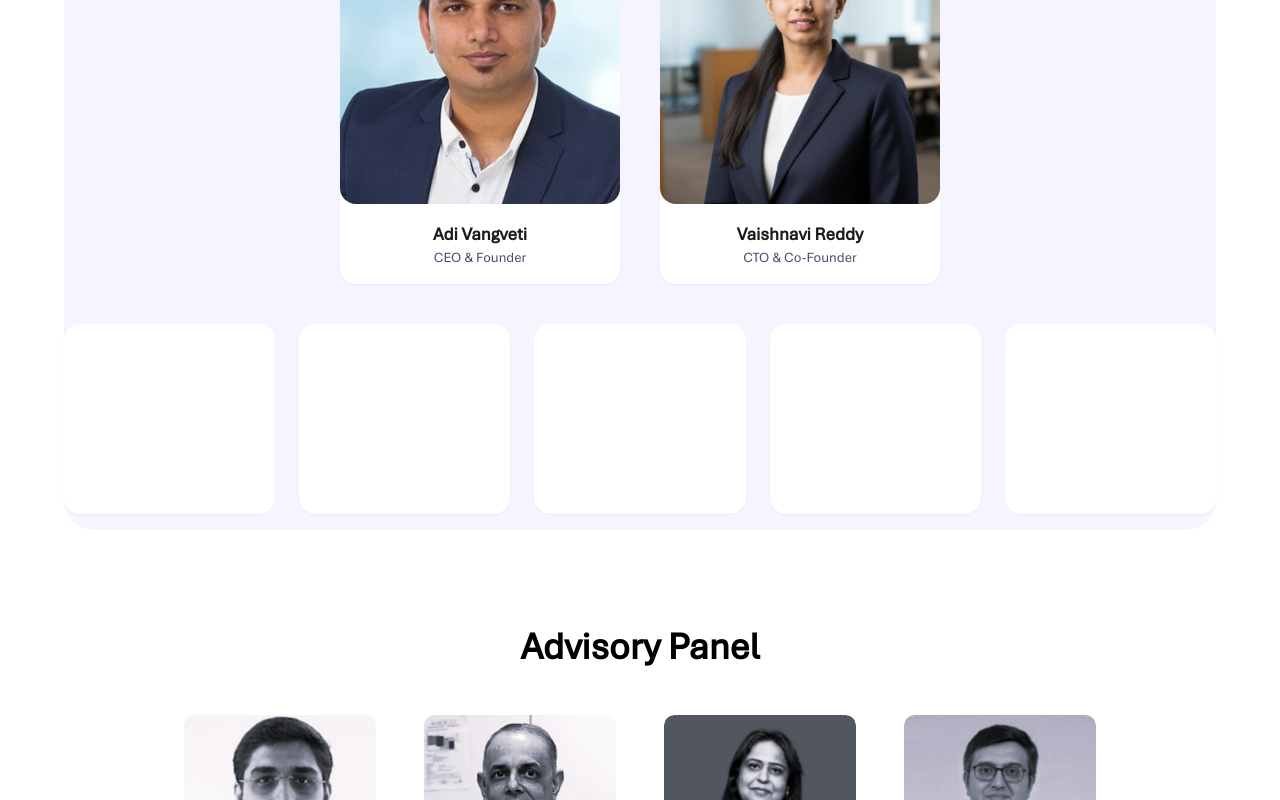
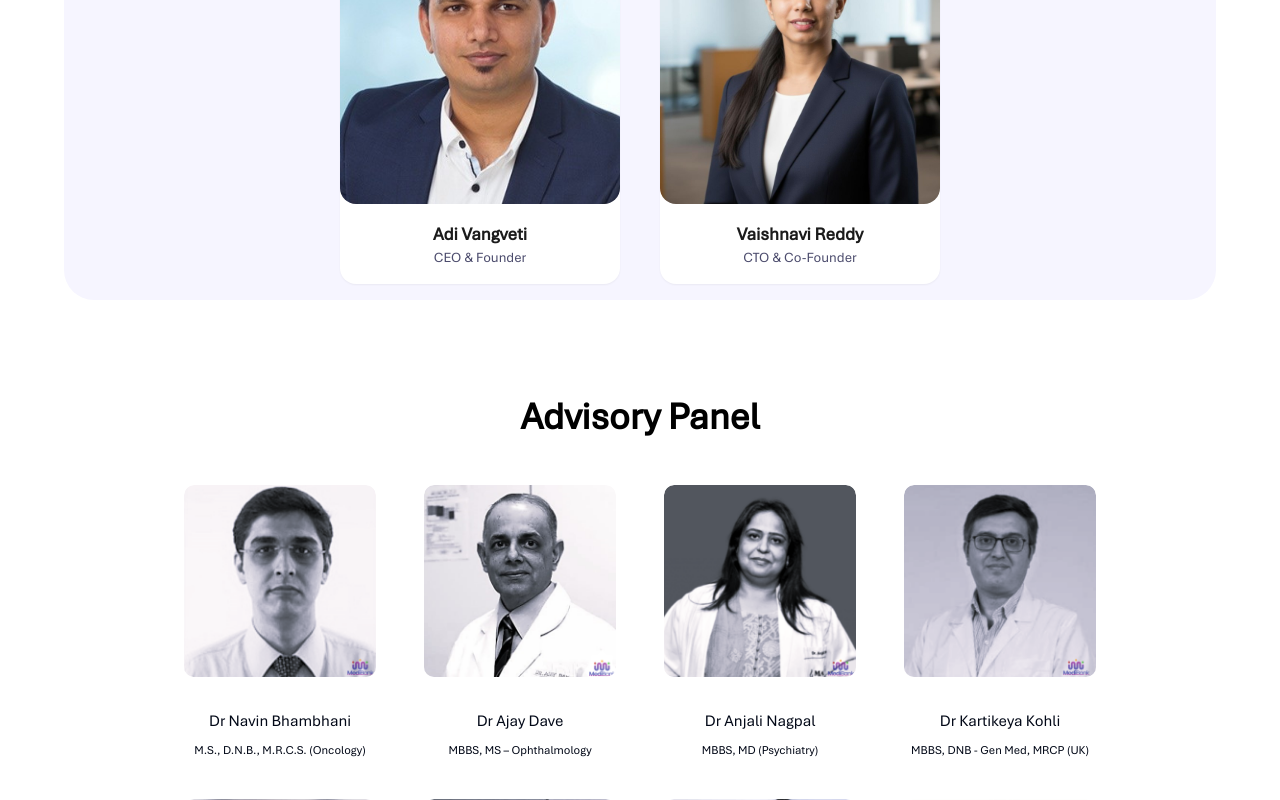
Before and after one commit to AmanDwivedi9335/clinic-portpolio, a Next.js app: page /about in a window 1280 px wide. Shown: the part 978-1778 px from the top of the page. Built offline with nearby package versions, Linux system fonts and the light colour scheme.

Commit message:
Adjust founding team card sizing and wrapping

```diff
--- a/src/app/about/page.js
+++ b/src/app/about/page.js
@@ -19,6 +19,9 @@ export default function Page() {
 			imgurl: "/images/founders/vaishnavi.jpg",
 		},
 	];
+
+	const largeFounders = founderData.slice(0, 2);
+	const smallFounders = founderData.slice(2);
 
 	const advisoryData = [
 		{
@@ -156,9 +159,9 @@ export default function Page() {
 					</h2>
 
 					<div className="flex justify-center gap-6 md:gap-10 items-center flex-wrap">
-						{founderData.map((item, index) => (
+						{largeFounders.map((item, index) => (
 							<div
-								key={index}
+								key={`large-founder-${index}`}
 								className="group relative w-full max-w-[260px] md:max-w-[280px] overflow-hidden rounded-2xl bg-white shadow-sm"
 							>
 								<div className="relative h-[260px] md:h-[300px] sog_animation group-hover:rotate-y-180">
@@ -187,14 +190,39 @@ export default function Page() {
 						))}
 					</div>
 
-					<div className="mt-8 md:mt-10 grid grid-cols-2 gap-4 md:grid-cols-3 lg:grid-cols-5 lg:gap-6">
-						{Array.from({ length: 5 }).map((_, index) => (
+					{smallFounders.length > 0 && (
+						<div className="mt-8 md:mt-10 grid grid-cols-1 gap-4 sm:grid-cols-2 md:grid-cols-3 lg:grid-cols-4 lg:gap-6">
+							{smallFounders.map((item, index) => (
 							<div
-								key={index}
-								className="h-[150px] rounded-2xl bg-white shadow-sm sm:h-[170px] md:h-[190px]"
-							/>
-						))}
-					</div>
+								key={`small-founder-${index}`}
+								className="group relative w-full overflow-hidden rounded-2xl bg-white shadow-sm"
+							>
+								<div className="relative h-[220px] sog_animation group-hover:rotate-y-180">
+									<div className="absolute inset-0 backface_hidden overflow-hidden rounded-2xl">
+										<Image
+											src={item.imgurl}
+											className="h-full w-full object-cover"
+											width={612}
+											height={612}
+											alt={item.Name}
+										/>
+									</div>
+									<div className="absolute inset-0 backface_hidden rotate-y-180 rounded-2xl border bg-gradient-to-r from-purple-200 via-purple-100 to-blue-200 text-black overflow-y-auto">
+										<p className="p-4 text-[12px] leading-[16px] md:text-[13px] md:leading-[18px]">
+											{item.Details}
+										</p>
+									</div>
+								</div>
+								<div className="p-3 text-center">
+									<h4 className="text-base font-semibold text-[#1B1B1B]">
+										{item.Name}
+									</h4>
+									<p className="text-xs text-[#4C4C6D]">{item.Designation}</p>
+								</div>
+							</div>
+							))}
+						</div>
+					)}
 				</div>
 			</div>
 
```
